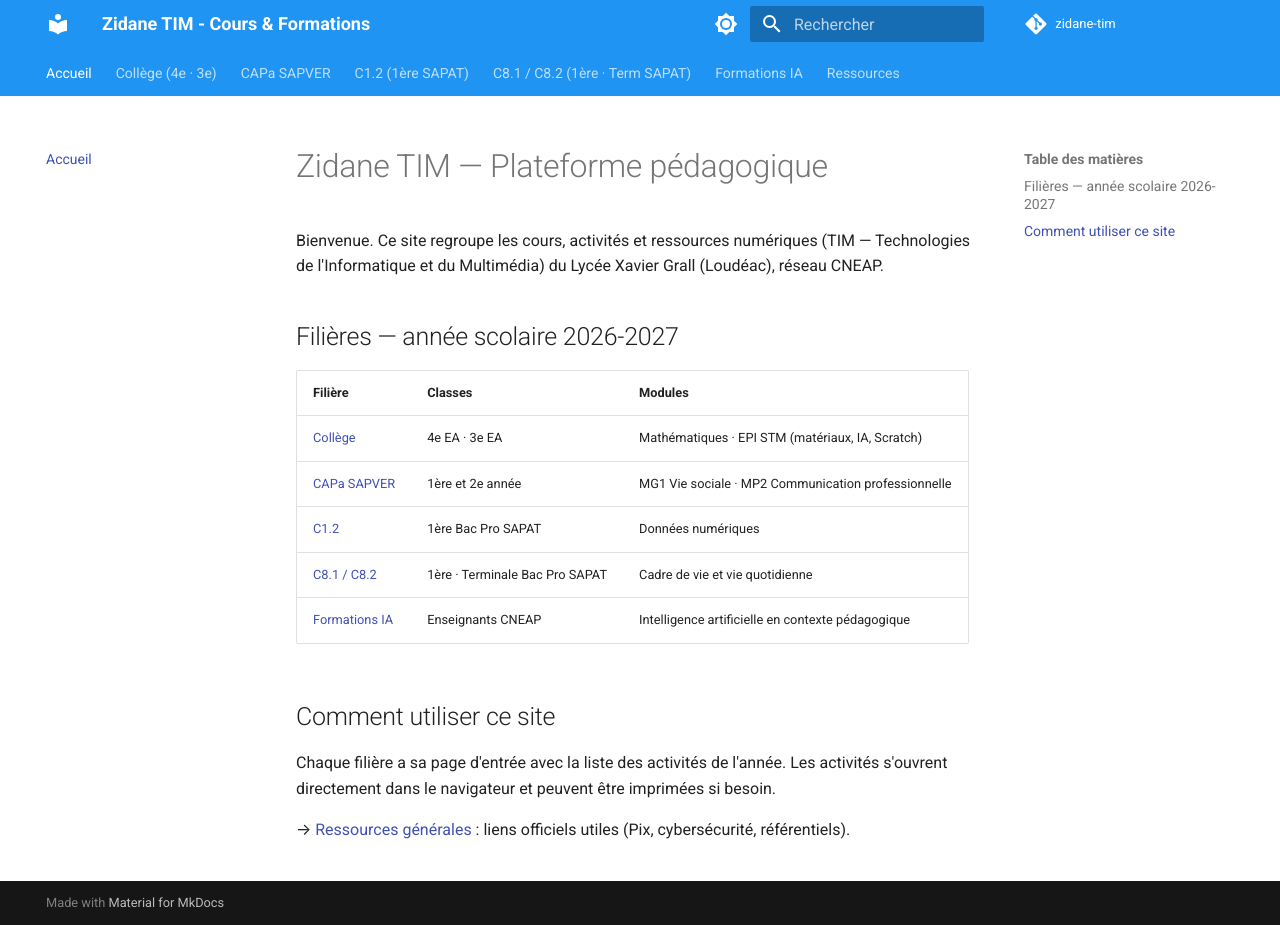
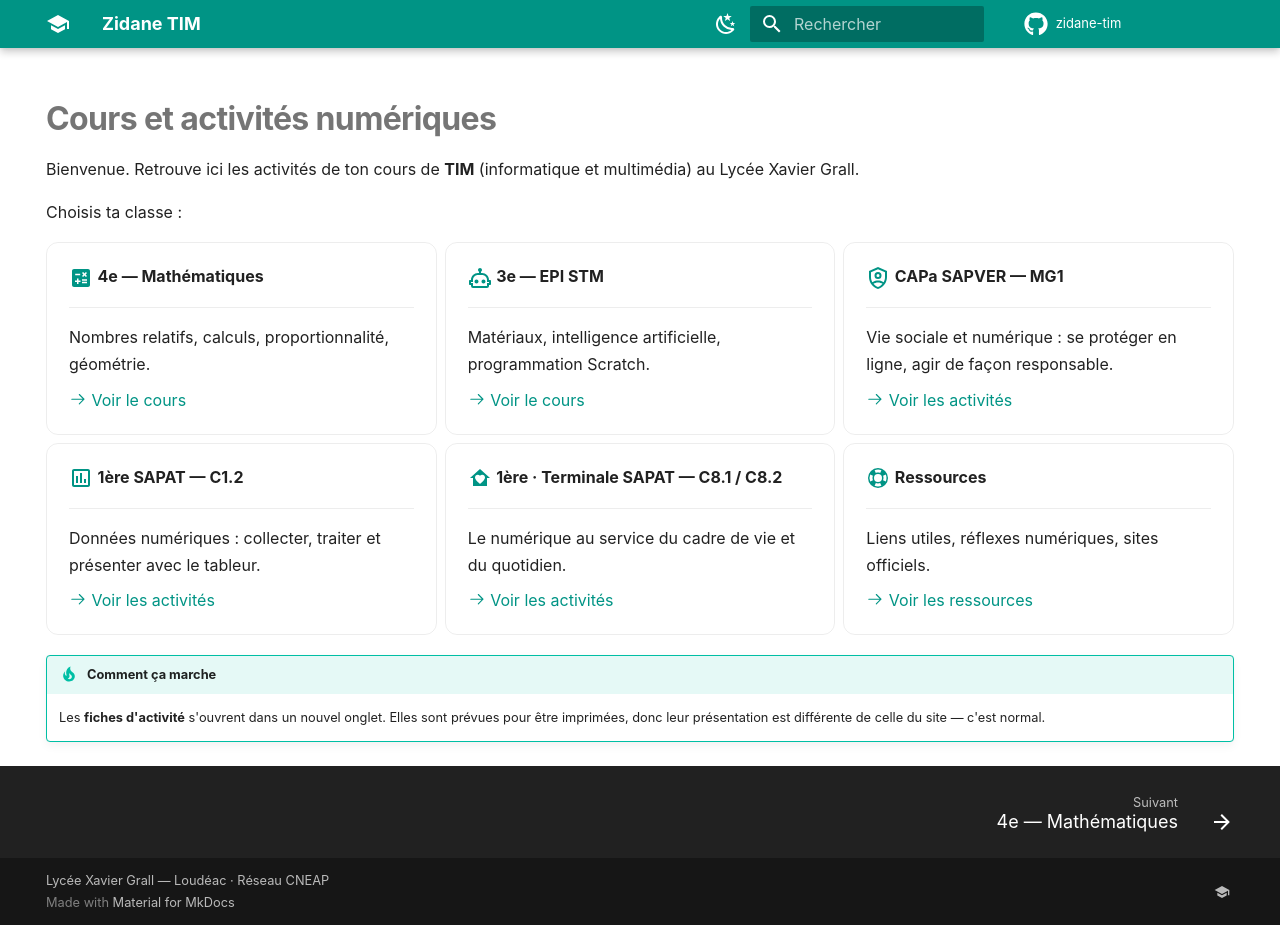
Before and after one commit to zidaneTim/zidane-tim, an MkDocs documentation site: the page built from docs/index.md, in a window 1280 px wide and 925 px high. Built offline with MkDocs 1.6.1 and Material for MkDocs 9.7.7, drawn with Linux system fonts in a browser that asks for light colours; comment, search, counter and statistics services are not loaded.

Commit message:
Refonte du site : correction des 404, navigation par classe, retrait Formations IA
CORRECTION DU BUG 404
Les liens vers les fiches HTML etaient ecrits en HTML brut (<a href>),
que MkDocs ne reecrit pas : ils se resolvaient depuis le dossier de la
page, d'ou des URL du type /c12-donnees-numeriques/activites/c12/...
Repasses en liens Markdown avec attr_list ({ target=_blank }) : MkDocs
reecrit desormais correctement les chemins (../activites/...).
Verifie : 8 liens .html, 0 casse.

NAVIGATION
- Entree par CLASSE et non par module (un eleve sait sa classe)
- Accueil : 6 cartes d'acces direct, sans texte superflu
- college/index.md eclate en 4e-maths.md et 3e-epi-stm.md
- Pages intermediaires supprimees (capa-sapver/index.md,
  sq05-phishing.md) : un clic de moins vers l'activite

RETRAIT
- Section Formations IA supprimee (contenu enseignant, hors site eleve)

PRESENTATION
- Palette teal, cartes avec icones, tableaux lisibles
- docs/assets/style.css : typographie, survol des cartes, confort de lecture
- site_url et repo_url corriges (zidane -> zidaneTim)

```diff
--- /dev/null
+++ b/docs/assets/style.css
@@ -0,0 +1,63 @@
+/* Zidane TIM — ajustements de lisibilité pour un public élève */
+
+:root {
+  --md-text-font: "Inter", -apple-system, BlinkMacSystemFont, "Segoe UI", sans-serif;
+}
+
+/* Titres un peu plus affirmés, hiérarchie plus lisible */
+.md-typeset h1 {
+  font-weight: 700;
+  letter-spacing: -0.02em;
+  margin-bottom: 0.4em;
+}
+
+.md-typeset h2 {
+  font-weight: 600;
+  margin-top: 2em;
+  border-bottom: 1px solid var(--md-default-fg-color--lightest);
+  padding-bottom: 0.3em;
+}
+
+/* Cartes : plus douces, effet de survol discret */
+.md-typeset .grid.cards > ul > li {
+  border-radius: 0.6rem;
+  border-color: var(--md-default-fg-color--lightest);
+  padding: 1rem 1.1rem;
+  transition: border-color 180ms, box-shadow 180ms, transform 180ms;
+}
+
+.md-typeset .grid.cards > ul > li:hover {
+  border-color: var(--md-primary-fg-color);
+  box-shadow: 0 4px 14px rgba(0, 0, 0, 0.08);
+  transform: translateY(-2px);
+}
+
+/* Icônes de carte à la couleur du thème */
+.md-typeset .grid.cards .twemoji,
+.md-typeset .grid.cards svg {
+  color: var(--md-primary-fg-color);
+}
+
+/* Tableaux plus aérés et lisibles */
+.md-typeset table:not([class]) {
+  font-size: 0.78rem;
+  border-radius: 0.4rem;
+  overflow: hidden;
+}
+
+.md-typeset table:not([class]) th {
+  background-color: var(--md-primary-fg-color);
+  color: var(--md-primary-bg-color);
+  font-weight: 600;
+}
+
+/* Confort de lecture */
+.md-typeset {
+  line-height: 1.7;
+}
+
+/* Boutons : un peu plus généreux au clic (tablettes et mobiles) */
+.md-typeset .md-button {
+  border-radius: 0.4rem;
+  padding: 0.55em 1.1em;
+}
--- a/docs/index.md
+++ b/docs/index.md
@@ -1,19 +1,67 @@
-# Zidane TIM — Plateforme pédagogique
+---
+hide:
+  - navigation
+  - toc
+---
 
-Bienvenue. Ce site regroupe les cours, activités et ressources numériques (TIM — Technologies de l'Informatique et du Multimédia) du Lycée Xavier Grall (Loudéac), réseau CNEAP.
+# Cours et activités numériques
 
-## Filières — année scolaire 2026-2027
+Bienvenue. Retrouve ici les activités de ton cours de **TIM** (informatique et multimédia) au Lycée Xavier Grall.
 
-| Filière | Classes | Modules |
-|---|---|---|
-| [Collège](cours/college/index.md) | 4e EA · 3e EA | Mathématiques · EPI STM (matériaux, IA, Scratch) |
-| [CAPa SAPVER](cours/capa-sapver/index.md) | 1ère et 2e année | MG1 Vie sociale · MP2 Communication professionnelle |
-| [C1.2](cours/sapat/c12-donnees-numeriques.md) | 1ère Bac Pro SAPAT | Données numériques |
-| [C8.1 / C8.2](cours/sapat/c81-c82-cadre-de-vie.md) | 1ère · Terminale Bac Pro SAPAT | Cadre de vie et vie quotidienne |
-| [Formations IA](cours/formations-ia/index.md) | Enseignants CNEAP | Intelligence artificielle en contexte pédagogique |
+Choisis ta classe :
 
-## Comment utiliser ce site
+<div class="grid cards" markdown>
 
-Chaque filière a sa page d'entrée avec la liste des activités de l'année. Les activités s'ouvrent directement dans le navigateur et peuvent être imprimées si besoin.
+-   :material-calculator-variant:{ .lg .middle } **4e — Mathématiques**
 
-→ [Ressources générales](ressources/index.md) : liens officiels utiles (Pix, cybersécurité, référentiels).
+    ---
+
+    Nombres relatifs, calculs, proportionnalité, géométrie.
+
+    [:octicons-arrow-right-24: Voir le cours](cours/college/4e-maths.md)
+
+-   :material-robot-outline:{ .lg .middle } **3e — EPI STM**
+
+    ---
+
+    Matériaux, intelligence artificielle, programmation Scratch.
+
+    [:octicons-arrow-right-24: Voir le cours](cours/college/3e-epi-stm.md)
+
+-   :material-shield-account-outline:{ .lg .middle } **CAPa SAPVER — MG1**
+
+    ---
+
+    Vie sociale et numérique : se protéger en ligne, agir de façon responsable.
+
+    [:octicons-arrow-right-24: Voir les activités](cours/capa-sapver/mg1-vie-sociale.md)
+
+-   :material-chart-box-outline:{ .lg .middle } **1ère SAPAT — C1.2**
+
+    ---
+
+    Données numériques : collecter, traiter et présenter avec le tableur.
+
+    [:octicons-arrow-right-24: Voir les activités](cours/sapat/c12-donnees-numeriques.md)
+
+-   :material-home-heart:{ .lg .middle } **1ère · Terminale SAPAT — C8.1 / C8.2**
+
+    ---
+
+    Le numérique au service du cadre de vie et du quotidien.
+
+    [:octicons-arrow-right-24: Voir les activités](cours/sapat/c81-c82-cadre-de-vie.md)
+
+-   :material-lifebuoy:{ .lg .middle } **Ressources**
+
+    ---
+
+    Liens utiles, réflexes numériques, sites officiels.
+
+    [:octicons-arrow-right-24: Voir les ressources](ressources/index.md)
+
+</div>
+
+!!! tip "Comment ça marche"
+
+    Les **fiches d'activité** s'ouvrent dans un nouvel onglet. Elles sont prévues pour être imprimées, donc leur présentation est différente de celle du site — c'est normal.
--- a/mkdocs.yml
+++ b/mkdocs.yml
@@ -1,34 +1,39 @@
-site_name: Zidane TIM - Cours & Formations
-site_description: Cours et ressources pédagogiques pour les élèves du réseau CNEAP
-site_url: https://zidane.github.io/zidane-tim/
-repo_url: https://github.com/zidane/zidane-tim
+site_name: Zidane TIM
+site_description: Cours et activités numériques — Lycée Xavier Grall, Loudéac
+site_url: https://zidanetim.github.io/zidane-tim/
+repo_url: https://github.com/zidaneTim/zidane-tim
 repo_name: zidane-tim
+copyright: Lycée Xavier Grall — Loudéac · Réseau CNEAP
 
 theme:
   name: material
   language: fr
+  icon:
+    logo: material/school
+    repo: fontawesome/brands/github
   palette:
-    - scheme: light
-      primary: blue
-      accent: indigo
+    - media: "(prefers-color-scheme: light)"
+      scheme: default
+      primary: teal
+      accent: teal
       toggle:
-        icon: material/brightness-7
-        name: Mode clair
-    - scheme: dark
-      primary: blue
-      accent: indigo
+        icon: material/weather-night
+        name: Passer en mode sombre
+    - media: "(prefers-color-scheme: dark)"
+      scheme: slate
+      primary: teal
+      accent: teal
       toggle:
-        icon: material/brightness-4
-        name: Mode sombre
-
+        icon: material/weather-sunny
+        name: Passer en mode clair
   features:
     - navigation.instant
-    - navigation.tabs
     - navigation.sections
+    - navigation.expand
     - navigation.top
+    - navigation.footer
     - search.suggest
     - search.highlight
-    - content.code.copy
     - content.tooltips
 
 plugins:
@@ -36,25 +41,37 @@ plugins:
       lang: fr
 
 markdown_extensions:
-  - pymdownx.emoji
-  - pymdownx.superfences
-  - pymdownx.highlight:
-      use_pygments: true
-  - pymdownx.inlinehilite
-  - pymdownx.tasklist:
-      custom_checkbox: true
+  - attr_list
+  - md_in_html
   - tables
   - footnotes
+  - admonition
+  - pymdownx.details
+  - pymdownx.superfences
+  - pymdownx.emoji:
+      emoji_index: !!python/name:material.extensions.emoji.twemoji
+      emoji_generator: !!python/name:material.extensions.emoji.to_svg
   - toc:
       permalink: true
+      title: Sur cette page
+
+extra_css:
+  - assets/style.css
+
+extra:
+  social:
+    - icon: material/school
+      link: https://zidanetim.github.io/zidane-tim/
+      name: Accueil du site
 
 nav:
   - Accueil: index.md
-  - Collège (4e · 3e): cours/college/index.md
+  - Collège:
+      - 4e — Mathématiques: cours/college/4e-maths.md
+      - 3e — EPI STM: cours/college/3e-epi-stm.md
   - CAPa SAPVER:
-      - Vue d'ensemble: cours/capa-sapver/index.md
       - MG1 — Vie sociale: cours/capa-sapver/mg1-vie-sociale.md
-  - C1.2 (1ère SAPAT): cours/sapat/c12-donnees-numeriques.md
-  - C8.1 / C8.2 (1ère · Term SAPAT): cours/sapat/c81-c82-cadre-de-vie.md
-  - Formations IA: cours/formations-ia/index.md
+  - Bac Pro SAPAT:
+      - C1.2 — Données numériques (1ère): cours/sapat/c12-donnees-numeriques.md
+      - C8.1 / C8.2 — Cadre de vie (1ère · Term): cours/sapat/c81-c82-cadre-de-vie.md
   - Ressources: ressources/index.md
```
Also changed, not shown: docs/cours/capa-sapver/activites/sq05-phishing.md (deleted, +0 -19 lines), docs/cours/capa-sapver/index.md (deleted, +0 -8 lines), docs/cours/capa-sapver/mg1-vie-sociale.md (+27 -3 lines), docs/cours/college/3e-epi-stm.md (added, +31 -0 lines), docs/cours/college/4e-maths.md (added, +37 -0 lines), docs/cours/college/index.md (deleted, +0 -20 lines), docs/cours/formations-ia/index.md (deleted, +0 -17 lines), docs/cours/sapat/c12-donnees-numeriques.md (+55 -10 lines), docs/cours/sapat/c81-c82-cadre-de-vie.md (+8 -5 lines), docs/ressources/index.md (+43 -12 lines).
